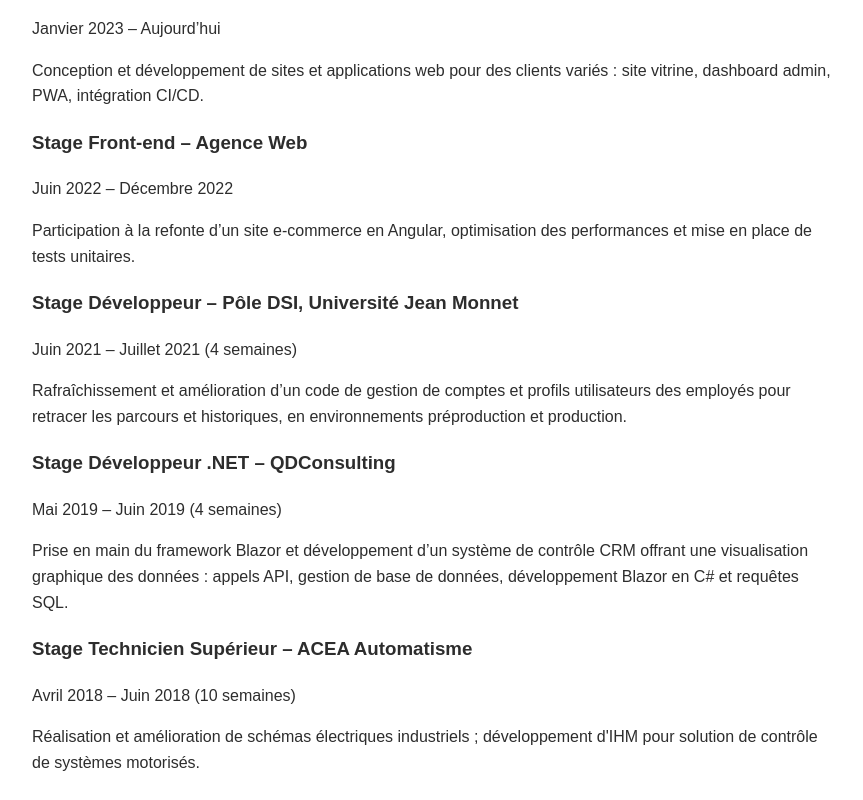
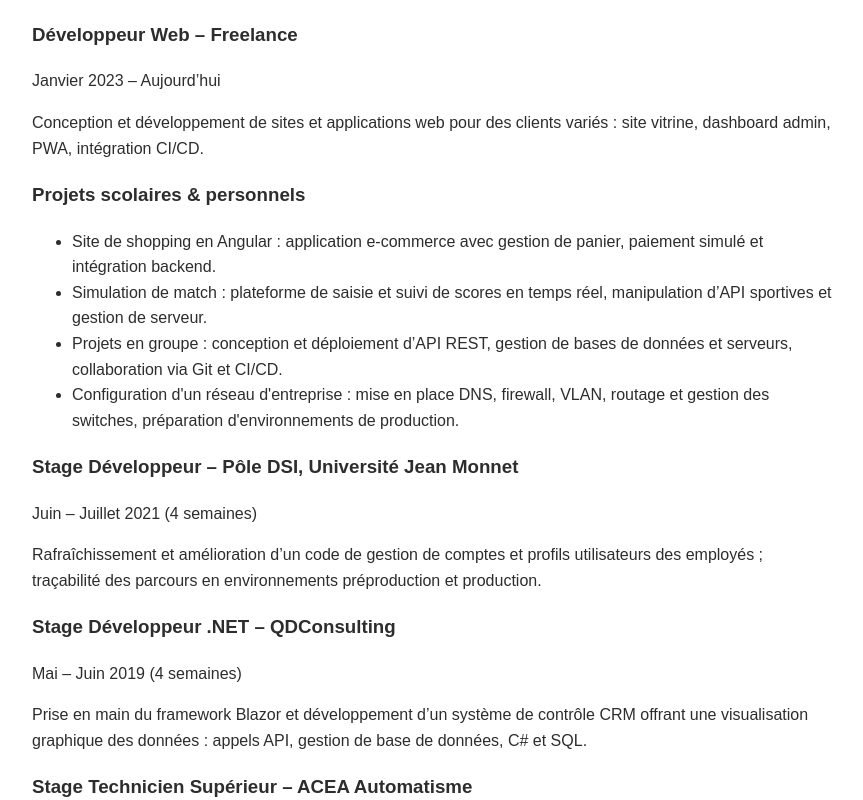
Before and after one commit to corentinlaval/site, an Angular app in the folder cv/: page /CorentinLaval in a window 1280 px wide. Shown: the part 1080-1880 px from the top of the page, without its empty margins (208-1071 px from the left). Built offline with nearby package versions, Linux system fonts and the light colour scheme.

Commit message:
add personal things

```diff
--- a/cv/src/app/cvpage/cvpage.component.html
+++ b/cv/src/app/cvpage/cvpage.component.html
@@ -9,24 +9,20 @@
 <body>
 <main class="cv">
   <!-- En-tête -->
-  <div class="photo-container"
-       (mouseenter)="hover = true"
-       (mouseleave)="hover = false">
+  <section class="cv-header">
+    <!-- Photo de profil -->
+    <div class="photo-container">
       <img
         src="assets/images/CL.JPG"
         alt="Photo de Corentin Laval"
         class="cv-photo"
       />
-    <button
-      *ngIf="hover"
-      class="download-btn"
-      (click)="downloadVcard()">
-      Ajouter à mes contacts
-    </button>
+      <button class="download-btn" (click)="downloadVcard()">Ajouter à mes contacts</button>
     </div>
+  </section>
   <header class="cv-header">
     <h1 class="cv-name">Corentin Laval</h1>
-    <p class="cv-title">Ing&#233;nieur T&#233;l&#233;com & Future Doctorant</p>
+    <p class="cv-title">Ingénieur Télécom & Future Doctorant</p>
     <p class="cv-contact">
       <a href="mailto:corentin@lavalcorentin.com">corentin&#64;lavalcorentin.com</a> ·
       <a href="tel:+33624194459">+33 6 24 19 44 59</a> ·
@@ -52,6 +48,7 @@
       <li>Angular & TypeScript, Node.js</li>
       <li>Blazor, C# & Requêtes SQL</li>
       <li>LLM & Intelligence Artificielle</li>
+      <li>Administration réseau & cybersécurité</li>
       <li>HTML5, CSS3 & Responsive Design</li>
       <li>Git, CI/CD & Tests unitaires</li>
     </ul>
@@ -75,31 +72,33 @@
       </p>
     </article>
     <article class="cv-item">
-      <h3>Stage Front-end – Agence Web</h3>
-      <time datetime="2022-06">Juin 2022 – Décembre 2022</time>
-      <p>
-        Participation à la refonte d’un site e-commerce en Angular, optimisation des performances et mise en place de tests unitaires.
-      </p>
+      <h3>Projets scolaires & personnels</h3>
+      <ul>
+        <li>Site de shopping en Angular : application e-commerce avec gestion de panier, paiement simulé et intégration backend.</li>
+        <li>Simulation de match : plateforme de saisie et suivi de scores en temps réel, manipulation d’API sportives et gestion de serveur.</li>
+        <li>Projets en groupe : conception et déploiement d’API REST, gestion de bases de données et serveurs, collaboration via Git et CI/CD.</li>
+        <li>Configuration d'un réseau d'entreprise : mise en place DNS, firewall, VLAN, routage et gestion des switches, préparation d'environnements de production.</li>
+      </ul>
     </article>
     <article class="cv-item">
       <h3>Stage Développeur – Pôle DSI, Université Jean Monnet</h3>
-      <time datetime="2021-06">Juin 2021 – Juillet 2021 (4 semaines)</time>
+      <time datetime="2021-06">Juin – Juillet 2021 (4 semaines)</time>
       <p>
-        Rafraîchissement et amélioration d’un code de gestion de comptes et profils utilisateurs des employés pour retracer les parcours et historiques, en environnements préproduction et production.
+        Rafraîchissement et amélioration d’un code de gestion de comptes et profils utilisateurs des employés ; traçabilité des parcours en environnements préproduction et production.
       </p>
     </article>
     <article class="cv-item">
       <h3>Stage Développeur .NET – QDConsulting</h3>
-      <time datetime="2019-05">Mai 2019 – Juin 2019 (4 semaines)</time>
+      <time datetime="2019-05">Mai – Juin 2019 (4 semaines)</time>
       <p>
-        Prise en main du framework Blazor et développement d’un système de contrôle CRM offrant une visualisation graphique des données : appels API, gestion de base de données, développement Blazor en C# et requêtes SQL.
+        Prise en main du framework Blazor et développement d’un système de contrôle CRM offrant une visualisation graphique des données : appels API, gestion de base de données, C# et SQL.
       </p>
     </article>
     <article class="cv-item">
       <h3>Stage Technicien Supérieur – ACEA Automatisme</h3>
-      <time datetime="2018-04">Avril 2018 – Juin 2018 (10 semaines)</time>
+      <time datetime="2018-04">Avril – Juin 2018 (10 semaines)</time>
       <p>
-        Réalisation et amélioration de schémas électriques industriels ; développement d'IHM pour solution de contrôle de systèmes motorisés.
+        Réalisation et amélioration de schémas électriques industriels ; développement d’IHM pour le contrôle de systèmes motorisés.
       </p>
     </article>
   </section>
```
Lines whose indentation alone changed are shown as unchanged.
